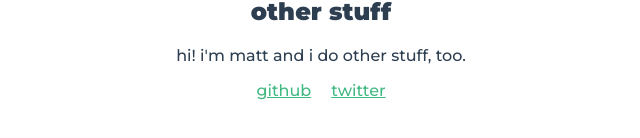
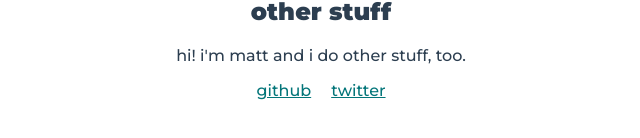
Before and after one commit to mattpolicastro/mhm.social, a Vue app: page / in a window 1280 px wide. Shown: the part 500-638 px from the top of the page, without its empty margins (319-959 px from the left). Built offline with nearby package versions, Linux system fonts and the light colour scheme.

Commit message:
Tweaks to fix accessibility/SEO

```diff
--- a/package.json
+++ b/package.json
@@ -1,5 +1,5 @@
 {
-  "name": "mhm-social",
+  "name": "mhm.social",
   "version": "0.1.0",
   "private": true,
   "scripts": {
--- a/public/index.html
+++ b/public/index.html
@@ -1,9 +1,10 @@
 <!DOCTYPE html>
-<html lang="">
+<html lang="en">
   <head>
     <meta charset="utf-8">
     <meta http-equiv="X-UA-Compatible" content="IE=edge">
     <meta name="viewport" content="width=device-width,initial-scale=1.0">
+    <meta name="description" content="mhm. — an asocial (non/net)work">
     <!-- <link rel="icon" href="<%= BASE_URL %>favicon.ico"> -->
     <title><%= htmlWebpackPlugin.options.title %></title>
     <style>
--- a/src/App.vue
+++ b/src/App.vue
@@ -47,7 +47,7 @@ ul {
   padding: 0;
 }
 a {
-  color: #42b983;
+  color: rgb(3, 117, 121);
 }
 .button {
   font-weight: 900;
```
